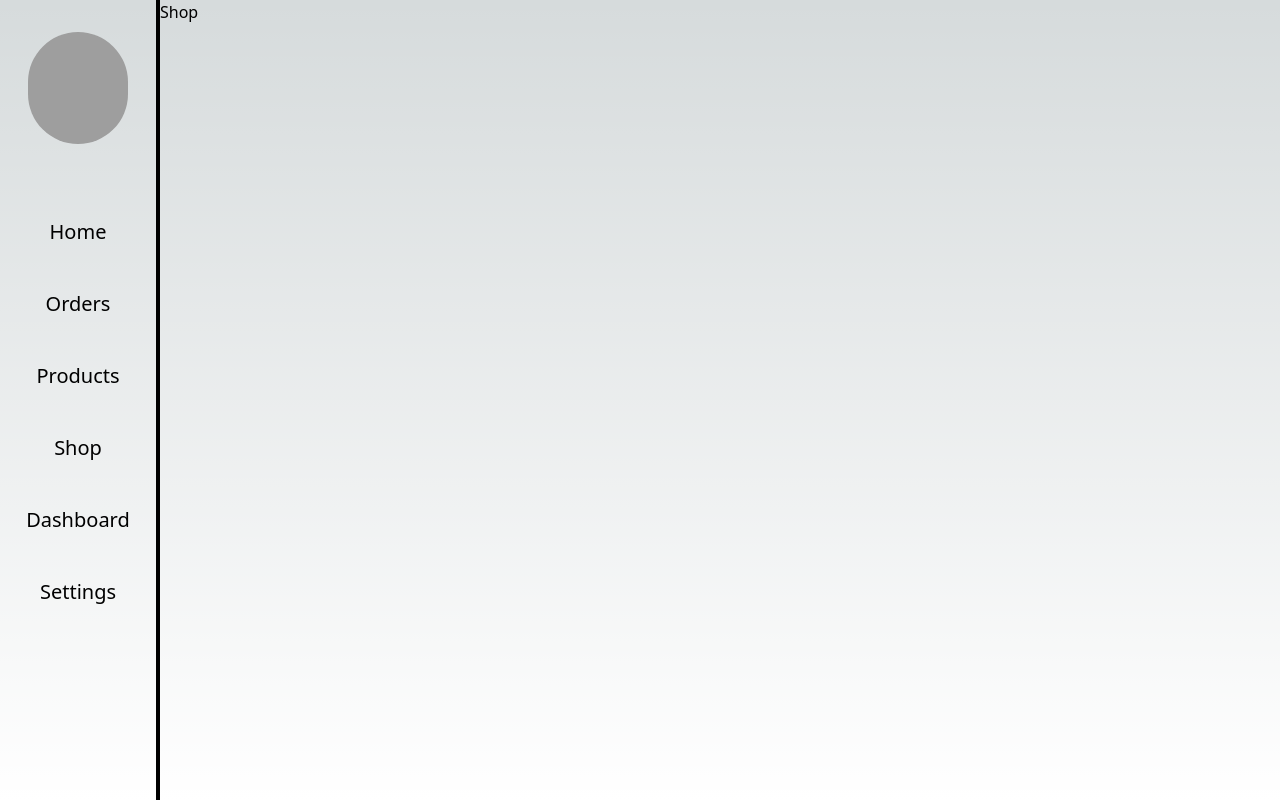
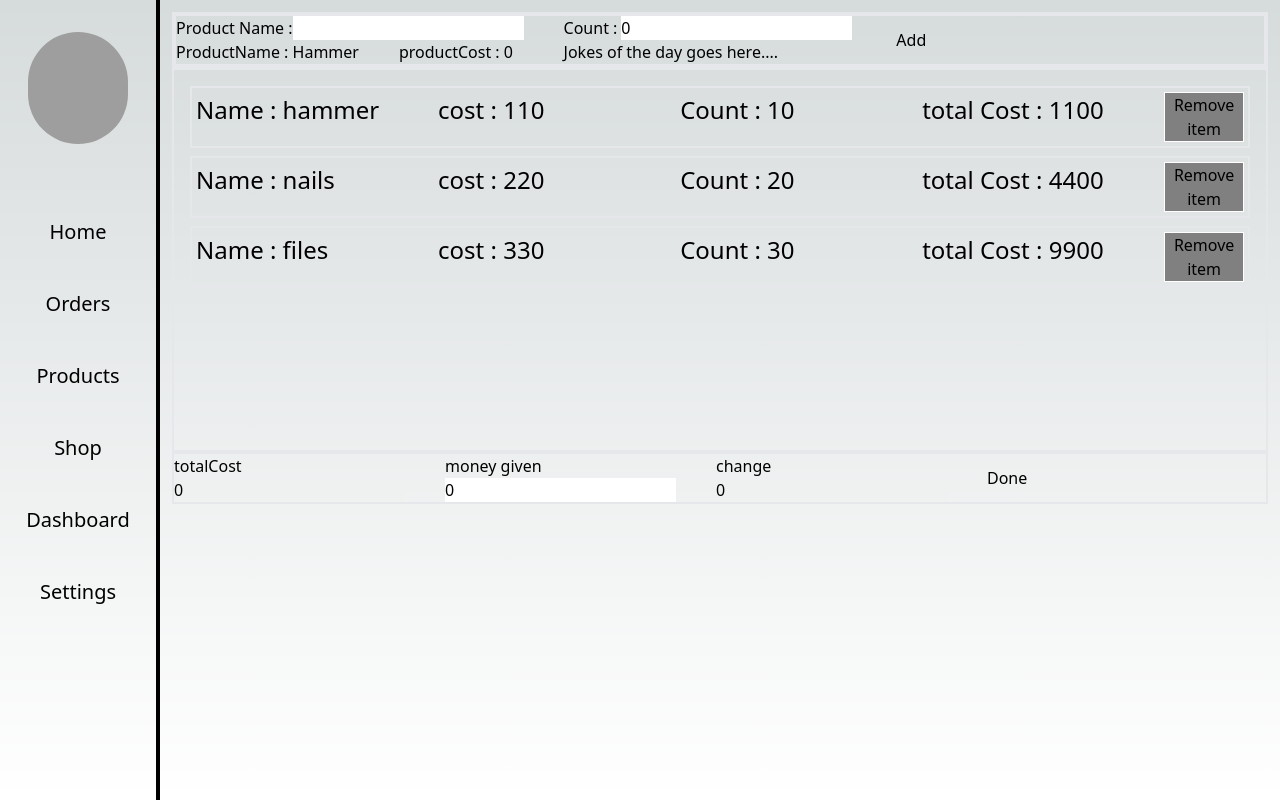
Before and after one commit to MarkVivian/PointOfSaleSystem, a Next.js app in the folder front-end/: page /dashboard/shop in a window 1280 px wide. Built offline with nearby package versions, Linux system fonts and the light colour scheme; grey boxes are pictures that could not be loaded.

Commit message:
done with the skeleton

```diff
--- a/front-end/app/dashboard/page.tsx
+++ b/front-end/app/dashboard/page.tsx
@@ -1,5 +1,16 @@
-import { dashboardContent } from '@/components/ImportedValues'
 import React from 'react'
+import calendarOrders from "@/app/dashboard/dashboardContent/calendarOrders"
+import monthAnalysis from "@/app/dashboard/dashboardContent/monthAnalysis"
+import productAnalytics from "@/app/dashboard/dashboardContent/productAnalytics"
+import productTracking from "@/app/dashboard/dashboardContent/productTracking"
+
+const dashboardContent:JSX.Element[] = [
+  calendarOrders(),
+  monthAnalysis(),
+  productAnalytics(),
+  productTracking()
+]
+
 export default function dashboard() {
   return (
     <main className='flex flex-wrap gap-10 place-content-center p-3 relative'>
--- /dev/null
+++ b/front-end/app/dashboard/shop/ProductClear.tsx
@@ -0,0 +1,72 @@
+"use client"
+import React, { ChangeEvent, useState } from 'react'
+
+export default function ProductClear() {
+  const [inputDetails, setInputDetails] = useState<{totalCost : number, moneyGiven : number}>({
+      totalCost : 0,
+      moneyGiven : 0
+  })
+
+  const productClearValues:{name : string, inputName : string, disabled : boolean, value : number}[] = [
+    {
+      name : "totalCost",
+      inputName : "totalCost",
+      disabled : true,
+      value : inputDetails.totalCost
+
+    },
+    {
+      name : "money given",
+      inputName : "moneyGiven",
+      disabled : false,
+      value : inputDetails.moneyGiven
+    },
+    {
+      name : "change",
+      inputName : "change",
+      disabled : true,
+      value : inputDetails.moneyGiven === 0 ? 0 : inputDetails.moneyGiven - inputDetails.totalCost
+    }
+  ]
+
+  function InputChange(event : ChangeEvent<HTMLInputElement>){
+      const {name, value} = event.target
+      setInputDetails((file)=>{
+        return{
+          ...file,
+          [name] : value
+        }
+      })
+  }
+
+  return (
+    <section className='pClear flex border-2 gap-10'>
+      {
+        productClearValues.map((file)=>{
+          return(
+            <div key={file.name}>
+
+                <h1>
+                  {file.name}
+                </h1>
+
+                <input
+                  type="number"
+                  name={file.inputName}
+                  disabled = {file.disabled}
+                  value={file.value}
+                  onChange={InputChange}
+                  className='text-black'
+                />
+
+            </div>
+          )
+        })
+      }
+
+      <button>
+        Done
+      </button>
+    </section>
+  )
+}
--- /dev/null
+++ b/front-end/app/dashboard/shop/ProductList.tsx
@@ -0,0 +1,49 @@
+"use client"
+import { productListValues } from '@/components/ImportedValues'
+import { boughtProductsInterface } from '@/components/Interfaces'
+import React, { useRef } from 'react'
+
+function ProductList() {
+  const removeButton = useRef<HTMLButtonElement>(null)
+
+  return (
+    <section className=" pList border-2 overflow-y-scroll h-96 p-2">
+
+        {
+        productListValues.map((file : boughtProductsInterface)=>{
+          return(
+          <div className='flex gap-10 place-content-center m-2 border-2 p-1' key={file.id}>
+            <h1>
+            Name : {file.name}
+            </h1>
+            <h1>
+            cost : {file.cost}
+            </h1>
+            <h1>
+            Count : {file.count}
+            </h1>
+            <h1>
+            total Cost : {file.cost * file.count}
+            </h1>
+
+            <button
+              onClick={()=>{
+                console.log(file.id)
+                if(removeButton.current){
+                  removeButton.current.disabled = true;
+                  location.reload()
+                }
+              }}
+              ref={removeButton}
+            >
+              Remove item
+            </button>
+          </div>
+         )
+        })
+        }
+    </section>
+  )
+}
+
+export default ProductList
--- /dev/null
+++ b/front-end/app/dashboard/shop/SearchProduct.tsx
@@ -0,0 +1,77 @@
+"use client"
+import React, { useState } from 'react'
+
+function SearchProduct() {
+
+    const [inputDetails, setInputDetails] = useState<{ProductName : string, cost : number}>({
+        ProductName : "",
+        cost : 0
+    })
+
+  function Typed(event : React.ChangeEvent<HTMLInputElement>){
+        const {name, value} = event.target
+        setInputDetails((file)=>{
+            return{
+                ...file,
+                [name] : value
+            }
+        })
+  }
+
+  const searchProductsName = [
+    {
+        productName : "Hammer",
+        productCost : 0
+    }
+  ]
+
+  return (
+    <section className='pSearch border-4'>
+        <form action="" method="post" className='flex gap-10 relative'>
+            <div>
+                Product Name :
+                <input
+                    type='text'
+                    name='ProductName'
+                    className='text-black'
+                    onChange={Typed}
+                    value={inputDetails.ProductName}
+                />
+
+                {searchProductsName.map((file)=>{
+                    return(
+                        <div key={file.productName} className='gap-10 flex'>
+                            <h1>ProductName : {file.productName}</h1>
+                            <h1>productCost : {file.productCost}</h1>
+                        </div>
+                    )
+                })}
+
+            </div>
+
+            <div>
+                Count :
+                <input
+                    type='number'
+                    name='cost'
+                    className='mx-1 text-black'
+                    onChange={Typed}
+                    value={inputDetails.cost}
+                />
+
+                <div>
+                    Jokes of the day goes here....
+                </div>
+            </div>
+
+            <button>
+                Add
+            </button>
+
+        </form>
+
+    </section>
+  )
+}
+
+export default SearchProduct
--- /dev/null
+++ b/front-end/app/dashboard/shop/Shop.tsx
@@ -0,0 +1,20 @@
+"use client"
+import React from 'react'
+import SearchProduct from './SearchProduct'
+import ProductList from './ProductList'
+import ProductClear from './ProductClear'
+
+function Shop() {
+  return (
+    <main className='shop p-3'>
+      <SearchProduct />
+
+      <ProductList />
+
+      <ProductClear />
+
+    </main>
+  )
+}
+
+export default Shop
--- a/front-end/app/dashboard/shop/page.tsx
+++ b/front-end/app/dashboard/shop/page.tsx
@@ -1,5 +1,6 @@
 import { Metadata } from 'next'
 import React from 'react'
+import Shop from './Shop'
 
 export const metadata:Metadata ={
     title : "Shop",
@@ -7,9 +8,7 @@ export const metadata:Metadata ={
 }
 
 function page() {
-  return (
-    <div>Shop</div>
-  )
+  return <Shop />
 }
 
 export default page
--- a/front-end/components/ImportedValues.ts
+++ b/front-end/components/ImportedValues.ts
@@ -5,10 +5,6 @@ import pic4 from "/public/icon_placeholder3.jpg"
 import pic5 from "/public/icon_placeholder4.jpg"
 import pic6 from "/public/icon_placeholder5.jpg"
 import { valueStateInterface } from "./Interfaces"
-import calendarOrders from "@/app/dashboard/dashboardContent/calendarOrders"
-import monthAnalysis from "@/app/dashboard/dashboardContent/monthAnalysis"
-import productAnalytics from "@/app/dashboard/dashboardContent/productAnalytics"
-import productTracking from "@/app/dashboard/dashboardContent/productTracking"
 
 export const valuesState : valueStateInterface[] = [
     {
@@ -49,9 +45,22 @@ export const valuesState : valueStateInterface[] = [
     }
 ]
 
-export const dashboardContent:JSX.Element[] = [
-    calendarOrders(),
-    monthAnalysis(),
-    productAnalytics(),
-    productTracking()
+export const productListValues = [
+  {
+    name : "hammer",
+    cost : 110,
+    count : 10,
+    id : 1
+  },
+  {
+    name : "nails",
+    cost : 220,
+    count : 20,
+    id : 2
+  },  {
+    name : "files",
+    cost : 330,
+    count : 30,
+    id : 3
+  }
 ]
--- a/front-end/components/Interfaces.ts
+++ b/front-end/components/Interfaces.ts
@@ -73,3 +73,10 @@ export interface stateManagementInterface{
     deleteState : Boolean,
     showImages? : Boolean
 }
+
+export interface boughtProductsInterface{
+    name : string,
+    cost : number,
+    count : number,
+    id : number
+}
--- a/front-end/styles/index.css
+++ b/front-end/styles/index.css
@@ -97,4 +97,13 @@ body {
 }
 .card .orderCard h1, .card .productCard h1 {
   min-width: 6.5rem;
+}
+
+.shop .pList div h1 {
+  font-size: 1.5em;
+  width: 16rem;
+}
+.shop .pList div button {
+  border: 1px solid white;
+  background-color: grey;
 }/*# sourceMappingURL=index.css.map */
--- a/front-end/styles/scss/index.scss
+++ b/front-end/styles/scss/index.scss
@@ -2,3 +2,4 @@
 @forward "global";
 @forward "dashboard";
 @forward "ordersProducts";
+@forward "shop";
--- /dev/null
+++ b/front-end/styles/scss/shop/_index.scss
@@ -0,0 +1,20 @@
+.shop{
+    .pList{
+        div{
+            h1{
+                font-size: 1.5em;
+                width: 16rem;
+            }
+            button{
+                border: 1px solid white;
+                background-color: grey;
+            }
+        }
+    }
+    .pClear{
+
+    }
+    .pSearch{
+
+    }
+}
```
Also changed, not shown: 1 other file (tests, documents, lock files or other folders).
